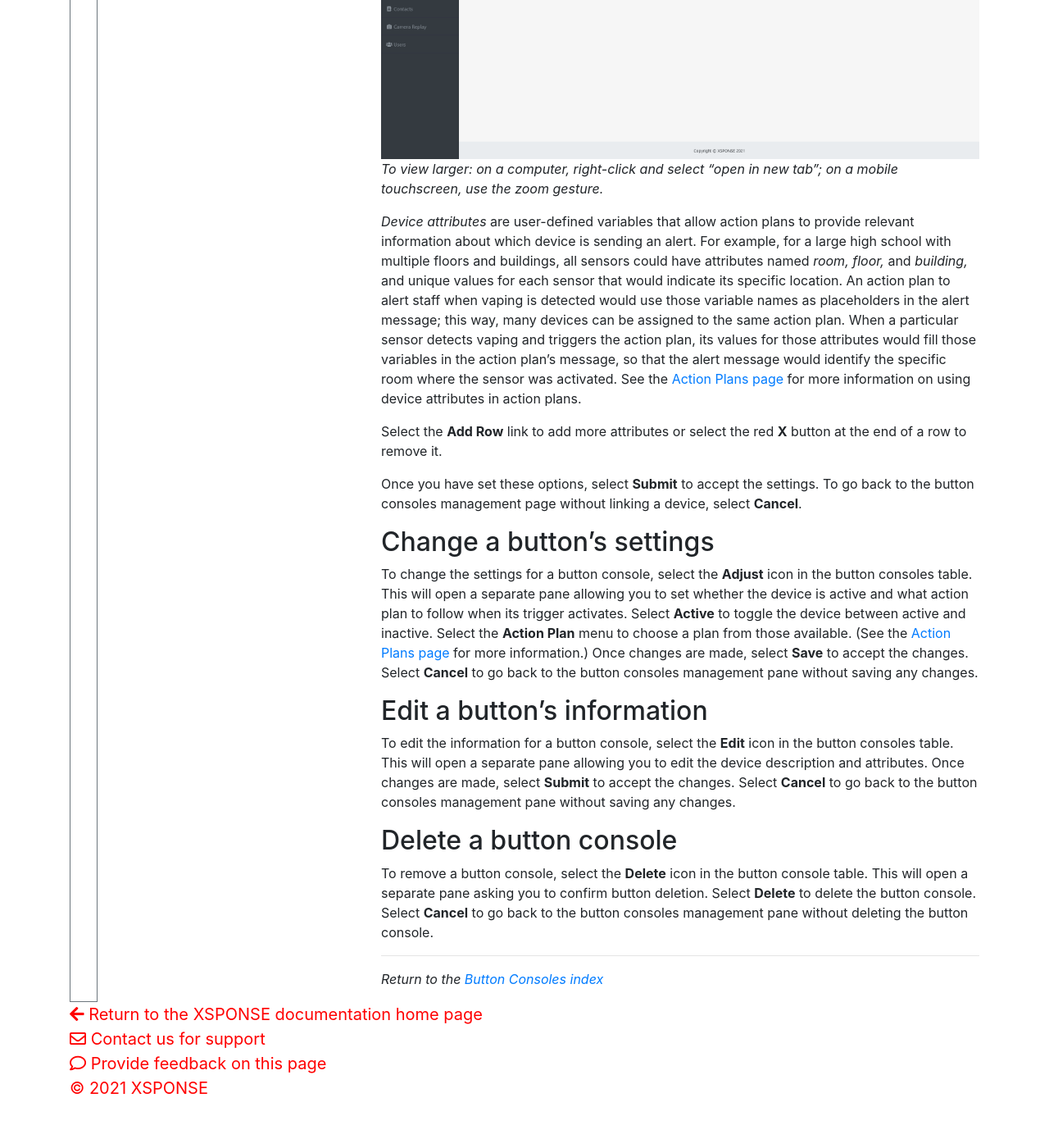
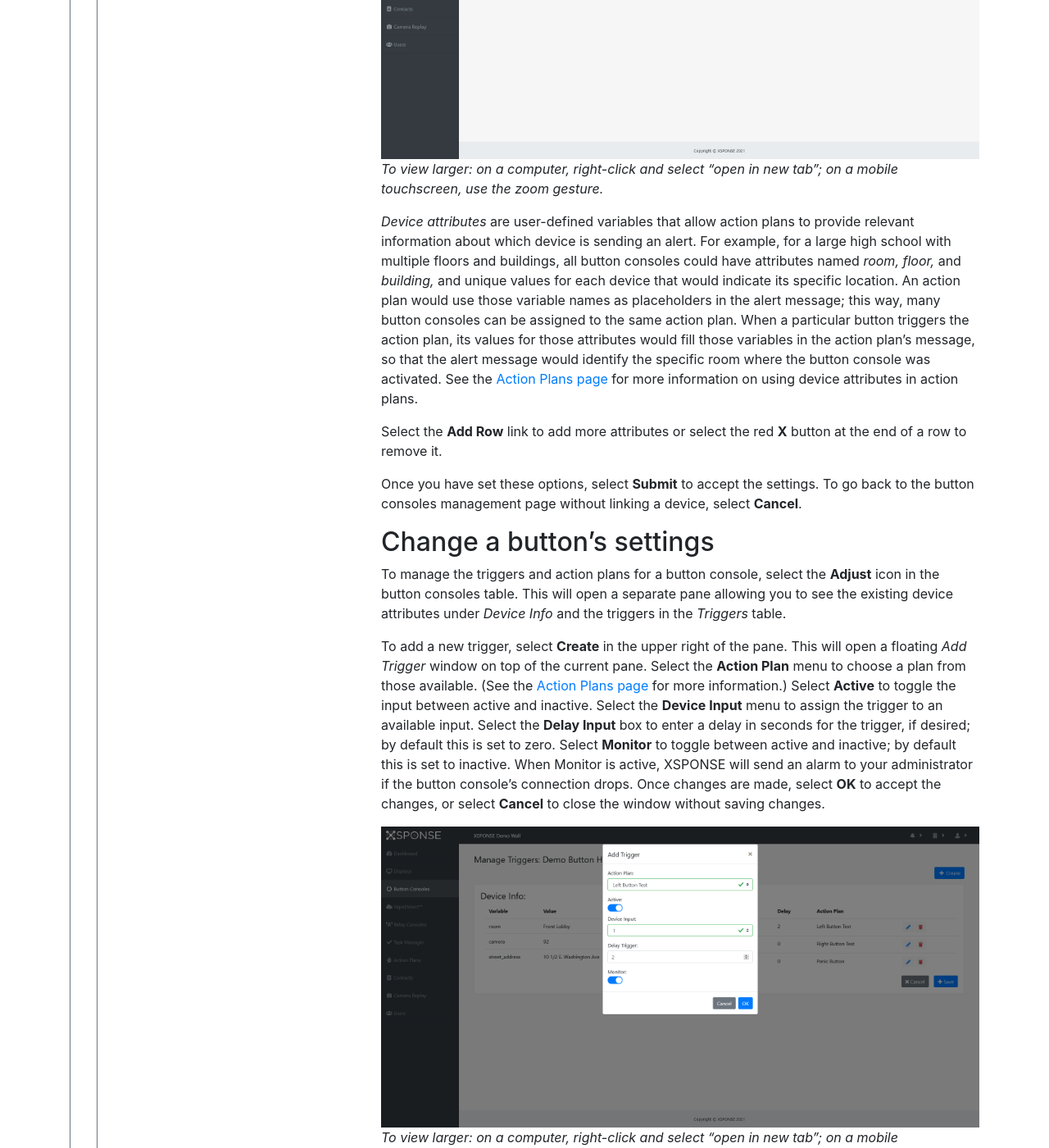
Before and after one commit to NrsSystems/docs, a Jekyll site: the page built from button-consoles/button-consoles-management.md, in a window 1280 px wide and 1400 px high, scrolled down 1522 px. Shown: the whole window at 82% size. Built offline with Jekyll 4.4.1, drawn with Linux system fonts in a browser that asks for light colours; our own code applies the rules of GitHub Pages for plain Markdown files; before the commit the page ends 2880 px from its top, so only the background shows below that; some of the changed text lies outside the part shown.

Commit message:
Update button-consoles-management.md

```diff
--- a/button-consoles/button-consoles-management.md
+++ b/button-consoles/button-consoles-management.md
@@ -16,22 +16,31 @@ Each button console has four inputs, and each input can be assigned a single tri
 Inputs also can be monitored by the XSPONSE service for connectivity; with this setting, if an input is unplugged or loses connectivity, an alarm will be sent to the administrators.
 
 ## Add a button console
-To add a button console and associate it with your account, select **Add Device** at the top right of the pane. This will open a separate pane asking you to enter the activation code for the device, which can be found on a sticker on the device. Enter the code and select **Submit**. A new pane will open asking you to give the device a description (name), and to set its attributes—by default at least one.
+To add a button console and associate it with your account, select **Add Device** at the top right of the pane. This will open a separate pane asking you to enter the activation code for the device, which can be found on a sticker on the device. Enter the code and select **Submit**. A new pane will open asking you to give the device a description (name), and to set its attributes. By default, devices start with two attributes, _room_ and _street address_.
 
 ![add or edit a button](button_console_link.png)
 _To view larger: on a computer, right-click and select "open in new tab"; on a mobile touchscreen, use the zoom gesture._
 
-_Device attributes_ are user-defined variables that allow action plans to provide relevant information about which device is sending an alert. For example, for a large high school with multiple floors and buildings, all sensors could have attributes named _room, floor,_ and _building,_ and unique values for each sensor that would indicate its specific location. An action plan to alert staff when vaping is detected would use those variable names as placeholders in the alert message; this way, many devices can be assigned to the same action plan. When a particular sensor detects vaping and triggers the action plan, its values for those attributes would fill those variables in the action plan’s message, so that the alert message would identify the specific room where the sensor was activated. See the [Action Plans page](../general-ops/action-plans.md) for more information on using device attributes in action plans.
+_Device attributes_ are user-defined variables that allow action plans to provide relevant information about which device is sending an alert. For example, for a large high school with multiple floors and buildings, all button consoles could have attributes named _room, floor,_ and _building,_ and unique values for each device that would indicate its specific location. An action plan would use those variable names as placeholders in the alert message; this way, many button consoles can be assigned to the same action plan. When a particular button triggers the action plan, its values for those attributes would fill those variables in the action plan’s message, so that the alert message would identify the specific room where the button console was activated. See the [Action Plans page](../general-ops/action-plans.md) for more information on using device attributes in action plans.
 
 Select the **Add Row** link to add more attributes or select the red **X** button at the end of a row to remove it.
 
 Once you have set these options, select **Submit** to accept the settings. To go back to the button consoles management page without linking a device, select **Cancel**.
 
 ## Change a button’s settings
-To change the settings for a button console, select the **Adjust** icon in the button consoles table. This will open a separate pane allowing you to set whether the device is active and what action plan to follow when its trigger activates. Select **Active** to toggle the device between active and inactive. Select the **Action Plan** menu to choose a plan from those available. (See the [Action Plans page](../general-ops/action-plans.md) for more information.) Once changes are made, select **Save** to accept the changes. Select **Cancel** to go back to the button consoles management pane without saving any changes.
+To manage the triggers and action plans for a button console, select the **Adjust** icon in the button consoles table. This will open a separate pane allowing you to see the existing device attributes under _Device Info_ and the triggers in the _Triggers_ table.
+
+To add a new trigger, select **Create** in the upper right of the pane. This will open a floating _Add Trigger_ window on top of the current pane. Select the **Action Plan** menu to choose a plan from those available. (See the [Action Plans page](../general-ops/action-plans.md) for more information.) Select **Active** to toggle the input between active and inactive. Select the **Device Input** menu to assign the trigger to an available input. Select the **Delay Input** box to enter a delay in seconds for the trigger, if desired; by default this is set to zero. Select **Monitor** to toggle between active and inactive; by default this is set to inactive. When Monitor is active, XSPONSE will send an alarm to your administrator if the button console's connection drops. Once changes are made, select **OK** to accept the changes, or select **Cancel** to close the window without saving changes.
+
+![add triger window](button_add_trigger.png)
+_To view larger: on a computer, right-click and select "open in new tab"; on a mobile touchscreen, use the zoom gesture._
+
+To change an existing trigger, select the **Edit** icon in the triggers table. This will open the floating Add Trigger window. To remove an existing trigger, select the **Delete** icon in the triggers table.
+
+Once changes to the triggers table are made, select **Save** to accept the changes. Select **Cancel** to go back to the button consoles management pane without saving any changes. **NOTE** that you _must_ select **Save** to keep any changes you make to the triggers, whether adding a new one, editing an existing one, or deleting one.
 
 ## Edit a button’s information
-To edit the information for a button console, select the **Edit** icon in the button consoles table. This will open a separate pane allowing you to edit the device description and attributes. Once changes are made, select **Submit** to accept the changes. Select **Cancel** to go back to the button consoles management pane without saving any changes.
+To edit the information for a button console, select the **Edit** icon in the button consoles table. This will open a separate pane allowing you to edit the device description and attributes, including adding new attributes or removing existing ones. Select the **Add Row** link to add more attributes or select the red **X** button at the end of a row to remove it. Once changes are made, select **Submit** to accept the changes. Select **Cancel** to go back to the button consoles management pane without saving any changes.
 
 ## Delete a button console
 To remove a button console, select the **Delete** icon in the button console table. This will open a separate pane asking you to confirm button deletion. Select **Delete** to delete the button console. Select **Cancel** to go back to the button consoles management pane without deleting the button console.
```
